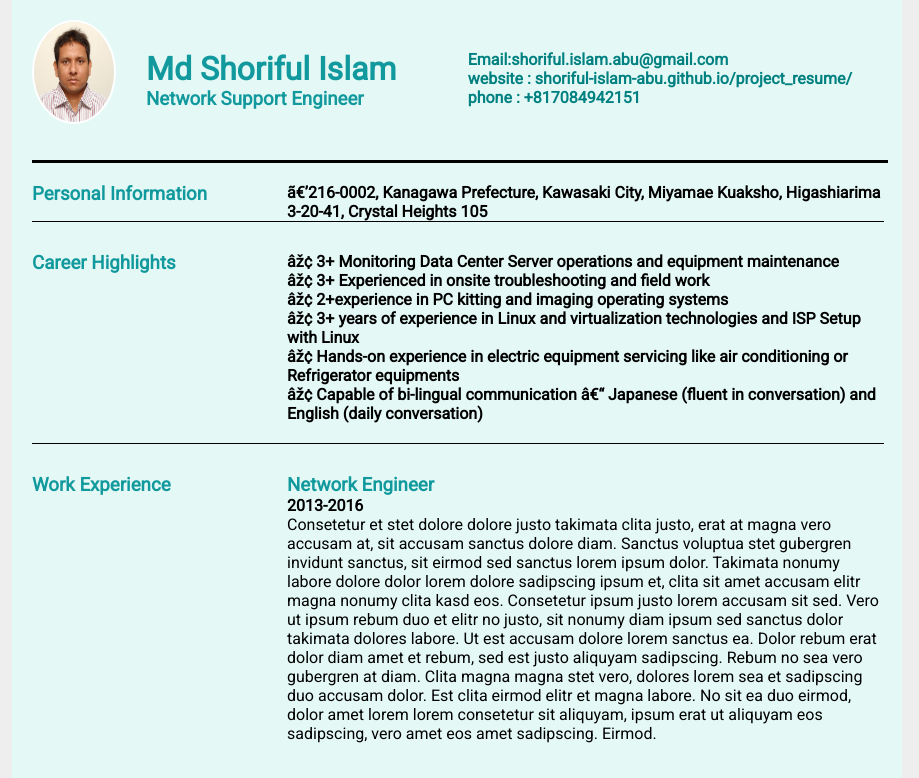
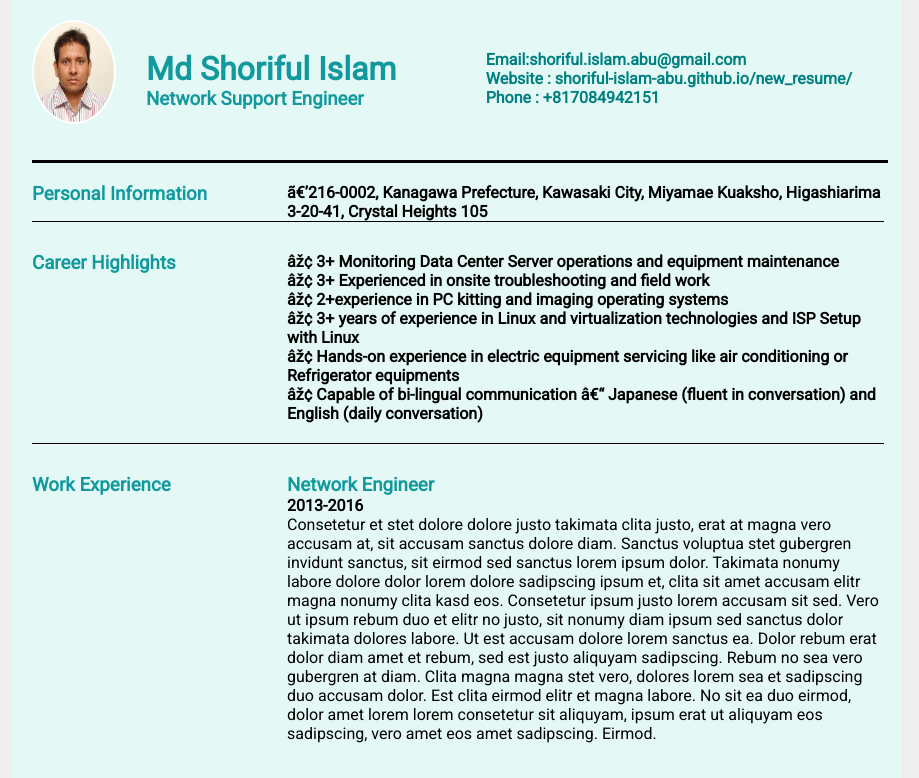
Before and after one commit to shoriful-islam-abu/new_resume, a plain HTML site: page index.html in a window 1280 px wide. Shown: the top 778 px of the page, without its empty margins (183-1102 px from the left). Drawn offline with Linux system fonts and the light colour scheme.

Commit message:
Update index.html

```diff
--- a/index.html
+++ b/index.html
@@ -30,8 +30,8 @@
                 <div class="header-contact">
 
                         <p><a href="mailto: shoriful.islam.abu@gmail.com"> Email:shoriful.islam.abu@gmail.com </a></p>
-                        <p><a href="https://shoriful-islam-abu.github.io/project_resume/"> website : shoriful-islam-abu.github.io/project_resume/ </a></p>
-                        <p><a href="tel:+817084942151"> phone : +817084942151 </a></p>
+                        <p><a href="https://shoriful-islam-abu.github.io/new_resume/"> Website : shoriful-islam-abu.github.io/new_resume/ </a></p>
+                        <p><a href="tel:+817084942151"> Phone : +817084942151 </a></p>
 
                 </div>
             </header>
```
